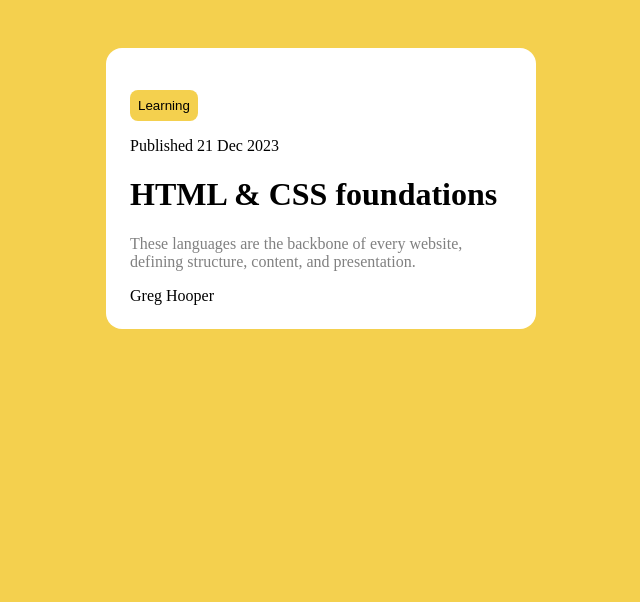
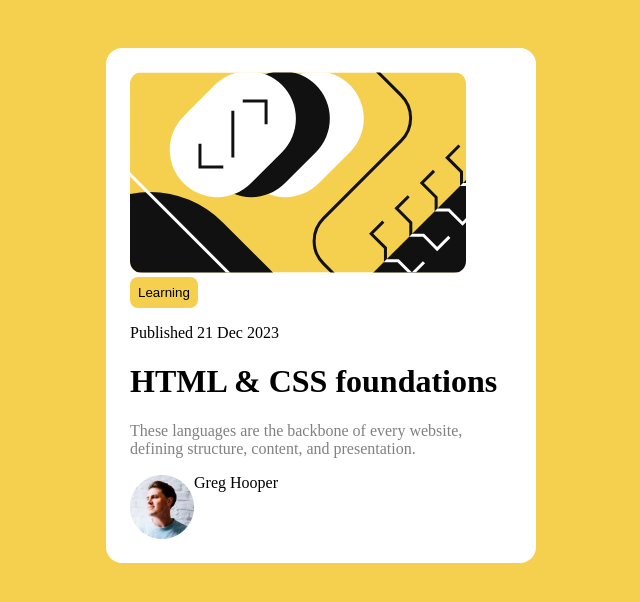
Before and after one commit to Inioluwa-J-Jimoh/-Responsive-Initial-Commit-, a plain HTML site: page index.html in a window 1280 px wide. Shown: the whole page, without its empty margins (319-959 px from the left). Drawn offline with Linux system fonts and the light colour scheme.

Commit message:
Update index.html

```diff
--- a/index.html
+++ b/index.html
@@ -10,14 +10,14 @@
     <div class="Main-body">
         <div class="card">
             <div class="image-head">
-                <img src="assets/images/illustration-article.svg" alt="">
+                <img src="illustration-article.svg" alt="">
             </div>
             <button class="card-btn">Learning</button>
             <p>Published 21 Dec 2023</p>
             <h1 class="card-heading">HTML & CSS foundations</h1>
             <p class="card-desc">These languages are the backbone of every website, defining structure, content, and presentation.</p>
             <div class="card-author">
-                <img src="assets/images/image-avatar.webp" alt="">
+                <img src="image-avatar.webp" alt="">
                <span class="author-name">Greg Hooper</span>
             </div>
         </div>
```
